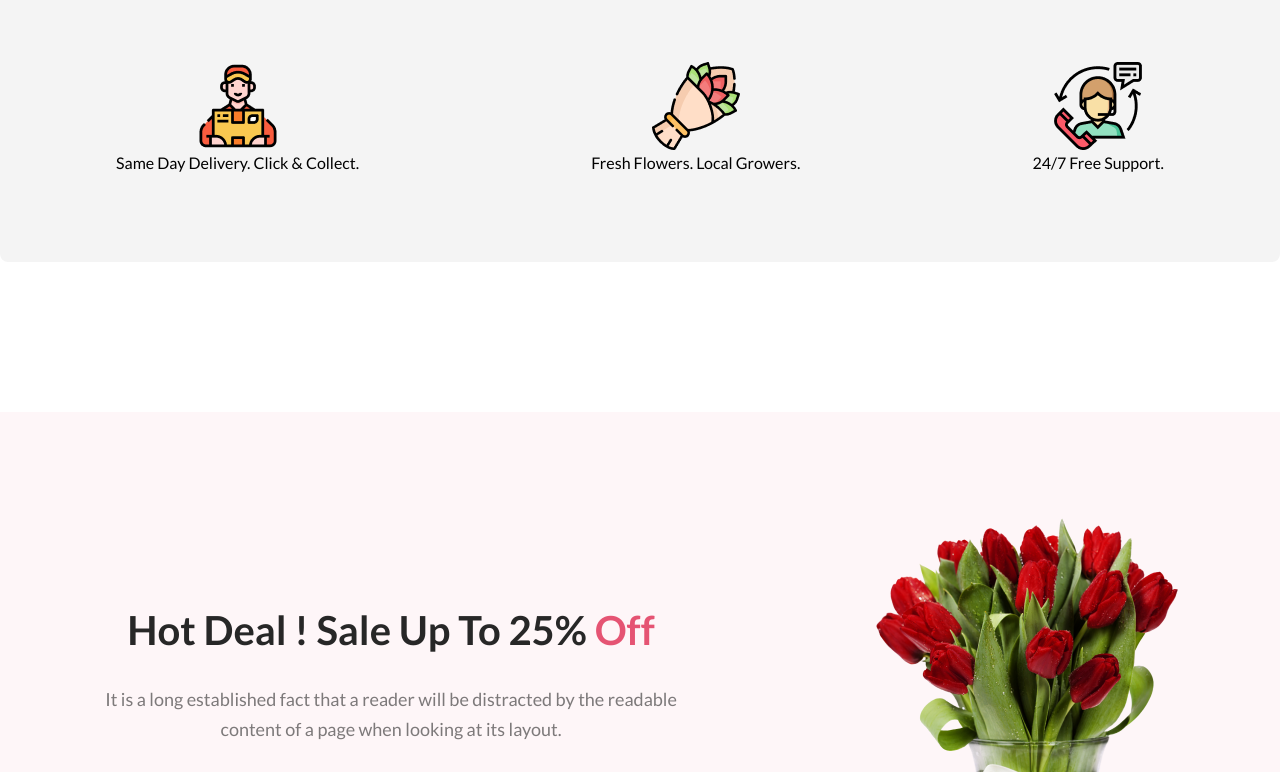
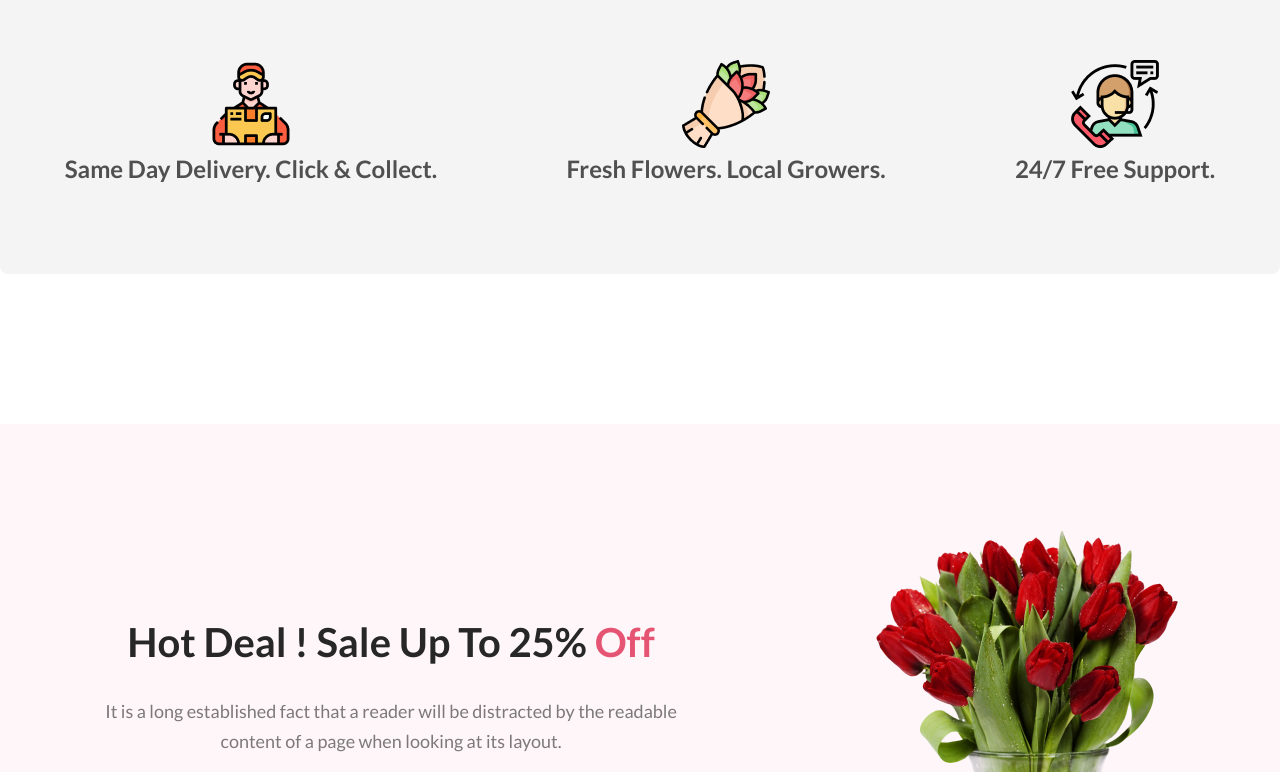
Before and after one commit to SaddamHossain07/online-flower-shop, a plain HTML site: page index.html in a window 1280 px wide. Shown: the part 1990-2762 px from the top of the page. Drawn offline with Linux system fonts and the light colour scheme.

Commit message:
sanitizing featured bottom section

```diff
--- a/css/style.css
+++ b/css/style.css
@@ -138,19 +138,28 @@ header {
 }
 
 /* featured bottom section  */
-.featured-bottom {
+.featured-bottom-section {
     display: flex;
     justify-content: space-around;
     align-items: center;
     margin-top: 130px;
     border-radius: 8px;
     background: rgba(39, 39, 39, 0.05);
-    padding: 90px 0;
+    padding: 88px 0;
 }
 
 .item {
     text-align: center;
 }
+
+.item p {
+    color: rgba(39, 39, 39, 0.80);
+    text-align: center;
+    font-size: 24px;
+    font-weight: 600;
+    line-height: 35px;
+}
+
 
 /* hot deal section  */
 .hot-deal-section {
--- a/index.html
+++ b/index.html
@@ -55,23 +55,23 @@
             </div>
         </section>
 
+
         <!-- featured bottom section  -->
-        <section class="featured-bottom main-content">
+        <section class="featured-bottom-section main-content">
             <div class="item">
                 <img src="./images/Group 57.png" alt="">
                 <p class="item-description">Same Day Delivery. Click & Collect.</p>
             </div>
-
             <div class="item">
                 <img src="./images/Group 58.png" alt="">
                 <p class="item-description">Fresh Flowers. Local Growers.</p>
             </div>
-
             <div class="item">
                 <img src="./images/Group 59.png" alt="">
                 <p class="item-description">24/7 Free Support.</p>
             </div>
         </section>
+
 
         <!-- hot deal section  -->
         <section class="hot-deal-section">
```
